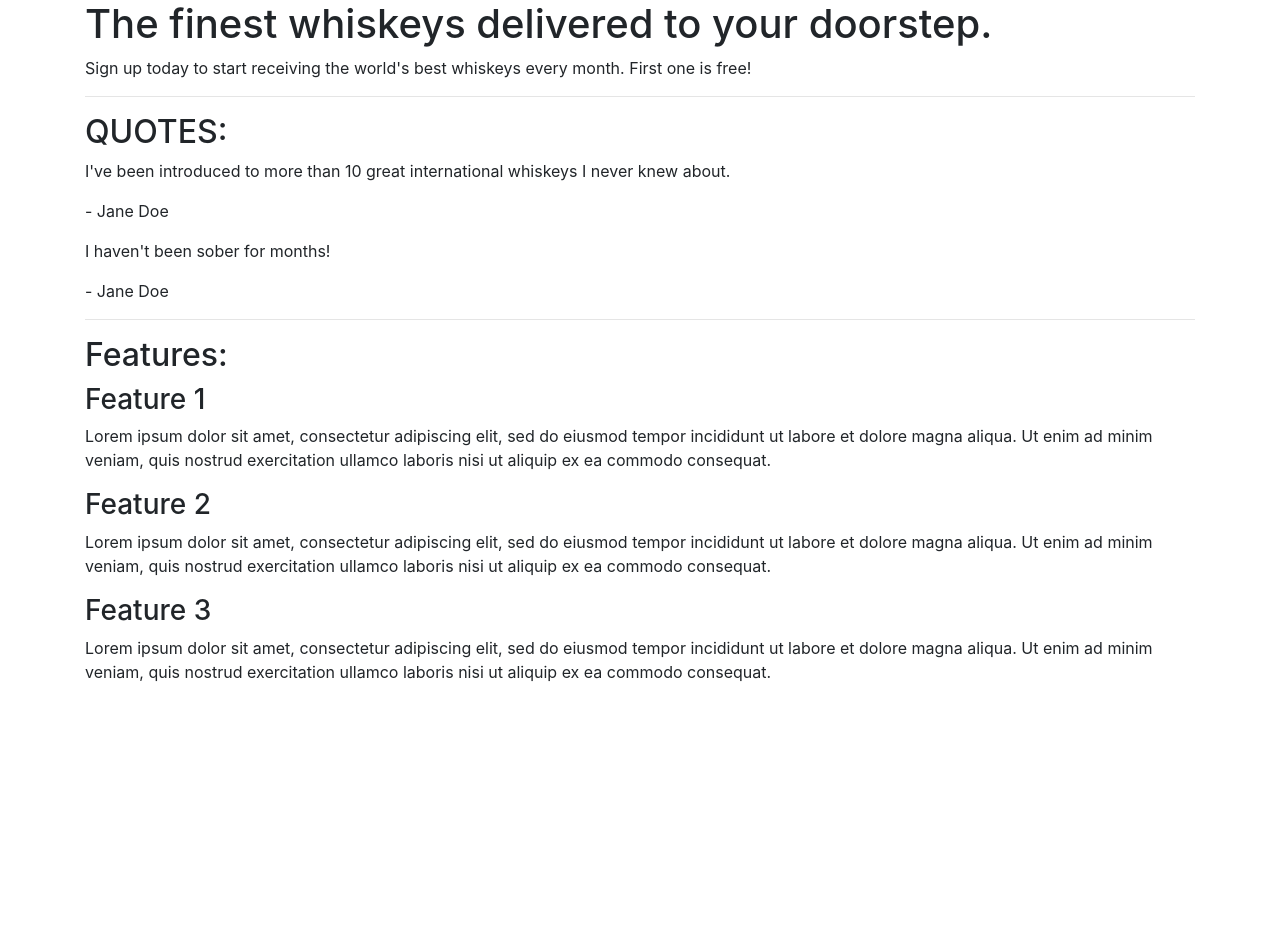
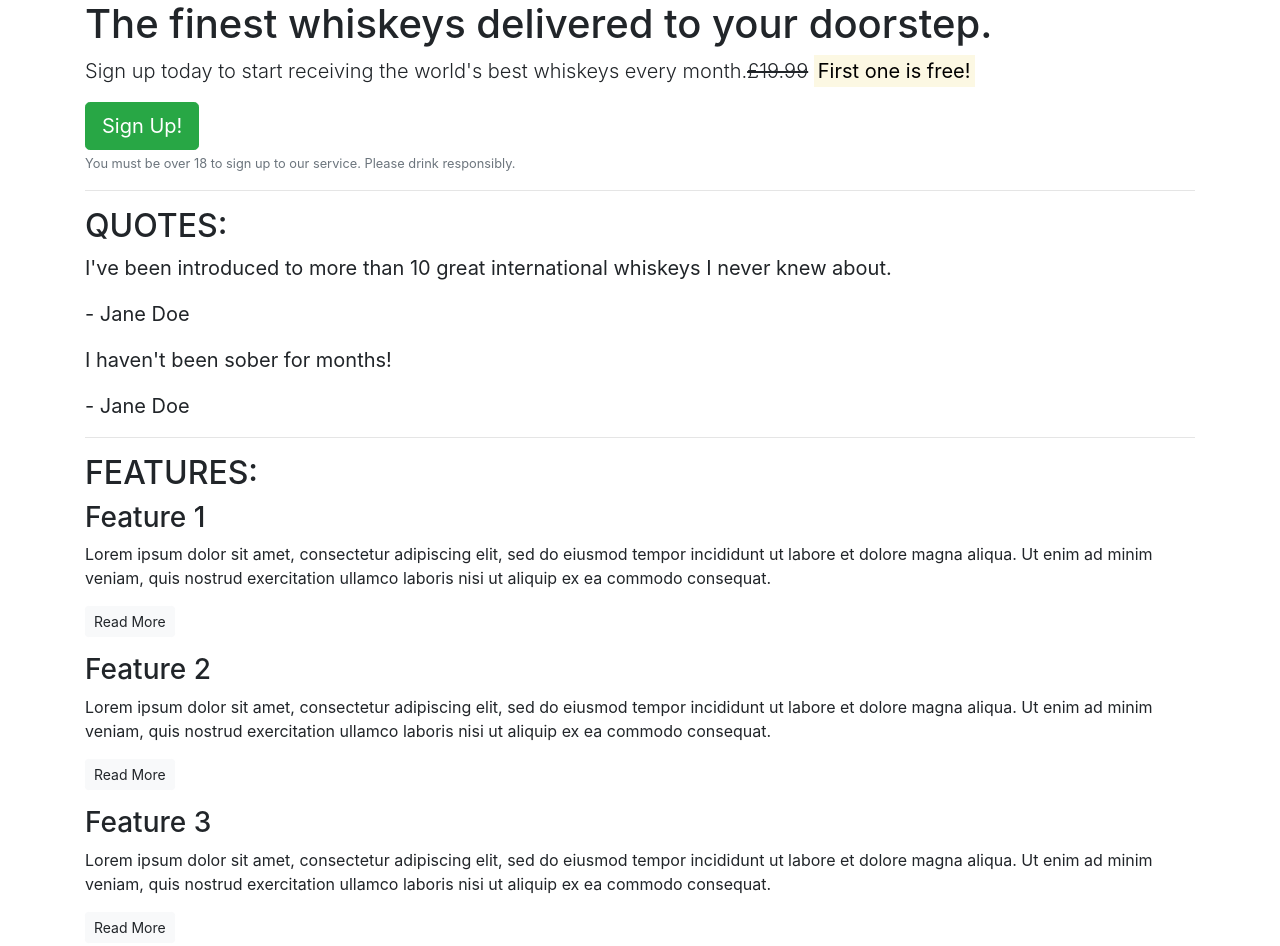
Before and after one commit to Libbu/bootstraplms, a plain HTML site: page index.html in a window 1280 px wide. Before the commit the page ends 800 px from the top, so only its background shows below. Drawn offline with nearby package versions, Linux system fonts and the light colour scheme.

Commit message:
bootstrap applied

```diff
--- a/index.html
+++ b/index.html
@@ -13,7 +13,9 @@
         <!-- Callout -->
         <section class="callout">
             <h1>The finest whiskeys delivered to your doorstep.</h1>
-            <p>Sign up today to start receiving the world's best whiskeys every month. First one is free!</p>
+            <p class="lead">Sign up today to start receiving the world's best whiskeys every month.<s>£19.99</s> <strong><mark>First one is free!</mark></strong></p>
+            <button class = "btn btn-success btn-lg">Sign Up!</button>
+            <p class="text-muted"> <small>You must be over 18 to sign up to our service. Please drink responsibly.</small></p>
         </section>
         <!-- /.callout -->
         <hr>
@@ -21,38 +23,41 @@
         <!-- Quotes -->
         <section class="quotes">
             <h2 class="text-uppercase">Quotes:</h2>
-            <div class="quote">
+            <blockquote class="blockquote">
                 <p>I've been introduced to more than 10 great international whiskeys I never knew about.</p>
                 <p>- Jane Doe</p>
-            </div>
-            <div class="quote">
+            </blockquote>
+            <blockquote class="blockquote">
                 <p>I haven't been sober for months!</p>
                 <p>- Jane Doe</p>
-            </div>
+            </blockquote>
         </section>
         <!-- /.quotes -->
         <hr>
 
         <!-- Features -->
         <section class="features">
-            <h2>Features:</h2>
+            <h2 class="text-uppercase">Features:</h2>
             <div class="feature">
                 <h3>Feature 1</h3>
                 <p>Lorem ipsum dolor sit amet, consectetur adipiscing elit, sed do eiusmod tempor incididunt ut labore
                     et dolore magna aliqua. Ut enim ad minim veniam, quis nostrud exercitation ullamco laboris nisi ut
                     aliquip ex ea commodo consequat.</p>
-            </div>
+                    <p><a class="btn btn-sm btn-light"href="">Read More</a></p>
+                </div>
             <div class="feature">
                 <h3>Feature 2</h3>
                 <p>Lorem ipsum dolor sit amet, consectetur adipiscing elit, sed do eiusmod tempor incididunt ut labore
                     et dolore magna aliqua. Ut enim ad minim veniam, quis nostrud exercitation ullamco laboris nisi ut
                     aliquip ex ea commodo consequat.</p>
+                    <p><a class="btn btn-sm btn-light"href="">Read More</a></p>
             </div>
             <div class="feature">
                 <h3>Feature 3</h3>
                 <p>Lorem ipsum dolor sit amet, consectetur adipiscing elit, sed do eiusmod tempor incididunt ut labore
                     et dolore magna aliqua. Ut enim ad minim veniam, quis nostrud exercitation ullamco laboris nisi ut
                     aliquip ex ea commodo consequat.</p>
+                    <p><a class="btn btn-sm btn-light"href="">Read More</a></p>
             </div>
         </section>
         <!-- /.features -->
```
